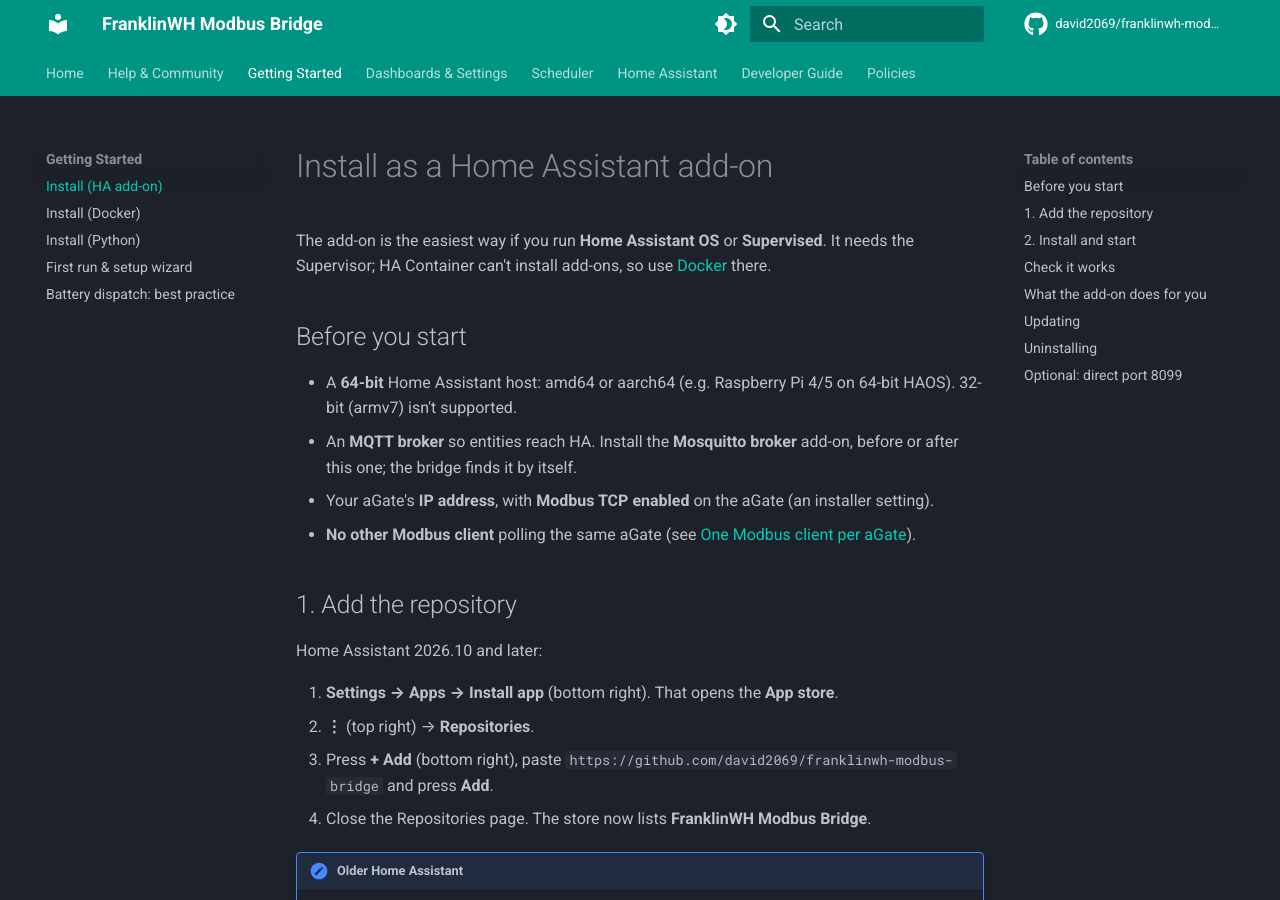
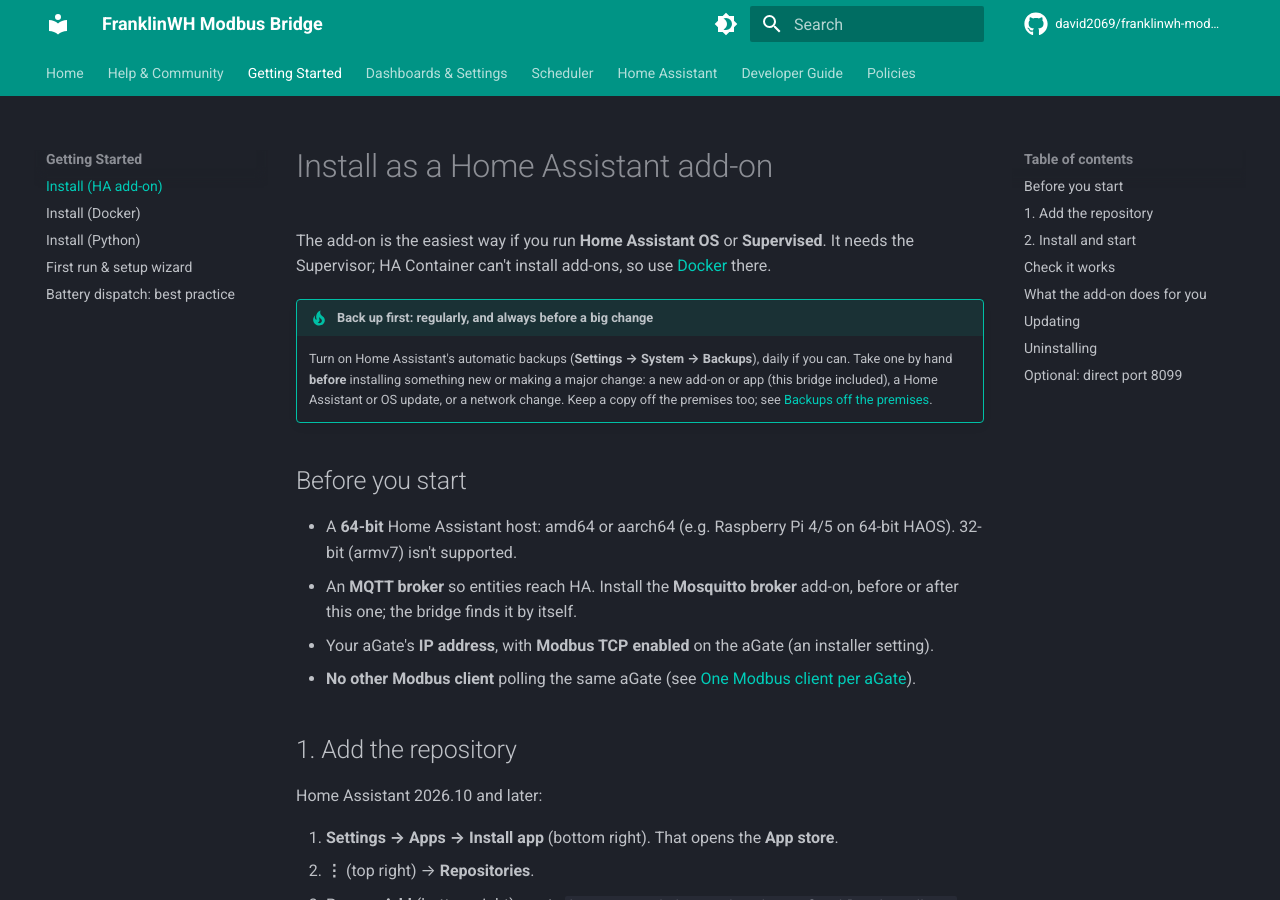
Before and after one commit to david2069/franklinwh-modbus-bridge, an MkDocs documentation site: the page built from docs/user/install-addon.md, in a window 1280 px wide and 900 px high. Built offline with MkDocs 1.6.1 and Material for MkDocs 9.7.7, drawn with Linux system fonts in a browser that asks for light colours; comment, search, counter and statistics services are not loaded.

Commit message:
docs: back up first, at the top of the add-on install guide
Refs #327

Co-Authored-By: Claude Opus 5.5 <noreply@anthropic.com>
Claude-Session: https://claude.ai/code/session_01Y16KzdPEVsgLsqKASFjb7K

```diff
--- a/docs/user/install-addon.md
+++ b/docs/user/install-addon.md
@@ -1,6 +1,13 @@
 # Install as a Home Assistant add-on
 
 The add-on is the easiest way if you run **Home Assistant OS** or **Supervised**. It needs the Supervisor; HA Container can't install add-ons, so use [Docker](install-docker.md) there.
+
+!!! tip "Back up first: regularly, and always before a big change"
+    Turn on Home Assistant's automatic backups (**Settings → System → Backups**), daily if
+    you can. Take one by hand **before** installing something new or making a major change:
+    a new add-on or app (this bridge included), a Home Assistant or OS update, or a network
+    change. Keep a copy off the premises too; see
+    [Backups off the premises](phone-and-remote-access.md#backups-off-the-premises).
 
 ## Before you start
 
```
Also changed, not shown: docs/user/phone-and-remote-access.md (+7 -0 lines).
